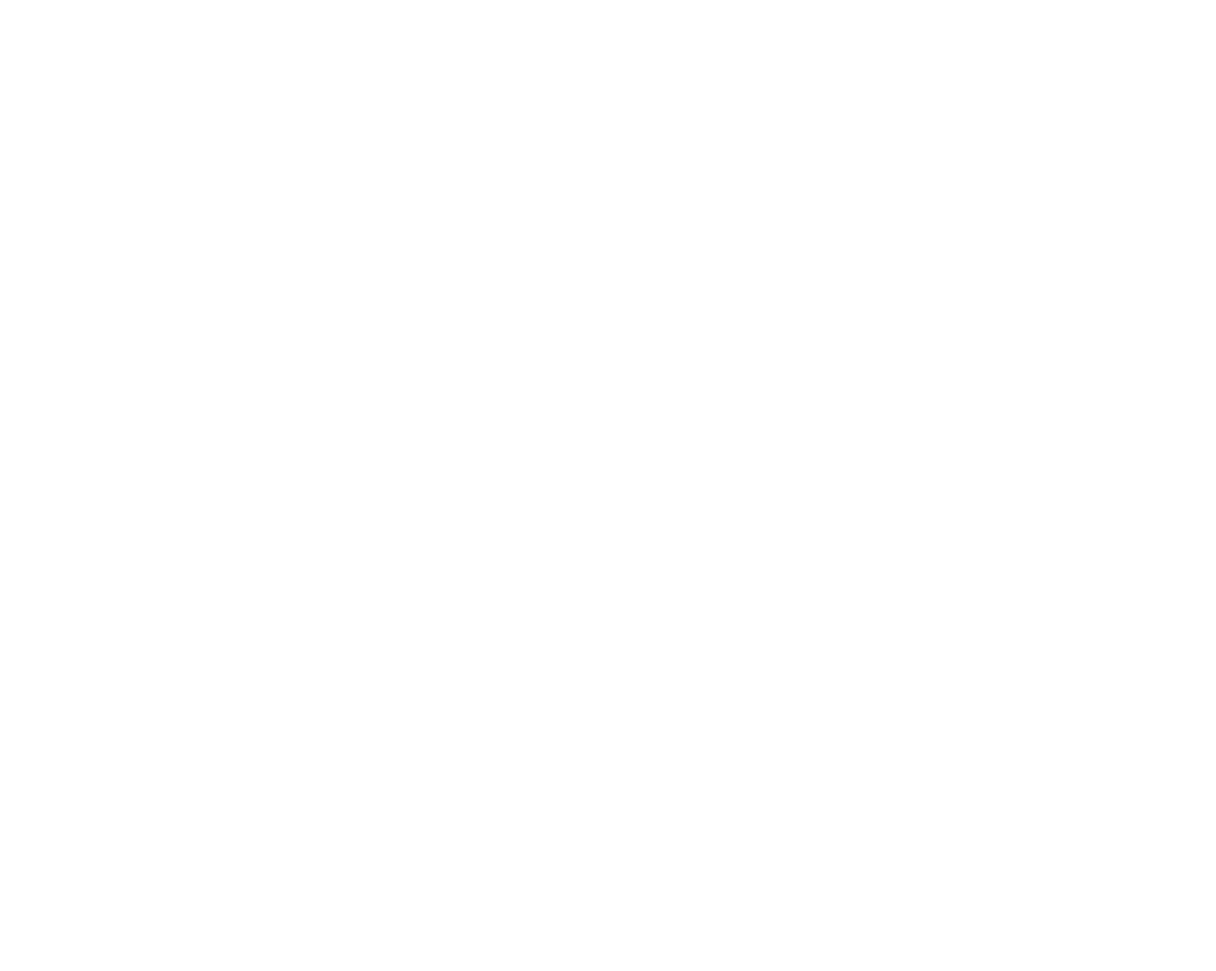
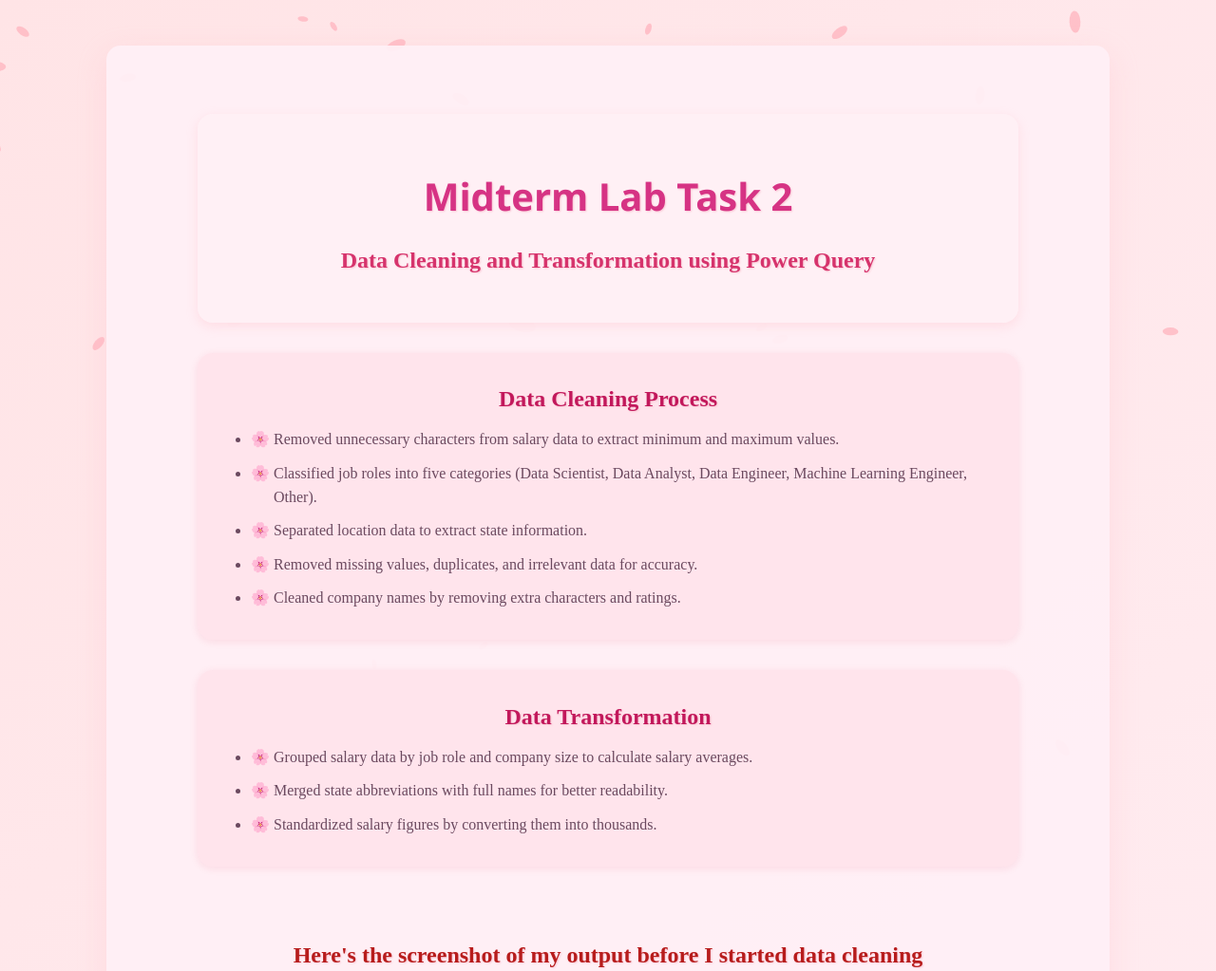
Before and after one commit to AlliannaPatricia/MLT2, a plain HTML site: page index.html in a window 1280 px wide. Shown: the top 1023 px of the page at 95% size. Before the commit the page ends 800 px from the top, so only its background shows below. Drawn offline with Linux system fonts and the light colour scheme; a web font is replaced by a local one.

Commit message:
Update index.html

```diff
--- a/index.html
+++ b/index.html
@@ -3,7 +3,7 @@
 <head>
   <meta charset="UTF-8" />
   <meta name="viewport" content="width=device-width, initial-scale=1.0" />
-  <title>Midterm Lab Task 2 - Power Query Cleaning</title>
+  <title>Midterm Lab Task 2 - Power Query</title>
   <link rel="preconnect" href="https://fonts.googleapis.com">
   <link rel="preconnect" href="https://fonts.gstatic.com" crossorigin>
   <link href="https://fonts.googleapis.com/css2?family=Sawarabi+Mincho&display=swap" rel="stylesheet">
@@ -69,3 +69,123 @@
     }
 
     @keyframes trail-fall {
+      0% {
+        opacity: 1;
+        transform: translateY(0) rotate(0deg);
+      }
+      100% {
+        opacity: 0;
+        transform: translateY(40px) rotate(60deg);
+      }
+    }
+  </style>
+</head>
+<body>
+  <canvas id="falling-petals-canvas"></canvas>
+
+  <div class="container">
+    <header class="task-header">
+      <h1>Midterm Lab Task 2</h1>
+      <h2>Data Cleaning and Transformation using Power Query</h2>
+    </header>
+
+    <section class="task-section">
+      <h2>Data Cleaning Process</h2>
+      <ul class="task-steps">
+        <li>Removed unnecessary characters from salary data to extract minimum and maximum values.</li>
+        <li>Classified job roles into five categories (Data Scientist, Data Analyst, Data Engineer, Machine Learning Engineer, Other).</li>
+        <li>Separated location data to extract state information.</li>
+        <li>Removed missing values, duplicates, and irrelevant data for accuracy.</li>
+        <li>Cleaned company names by removing extra characters and ratings.</li>
+      </ul>
+    </section>
+
+    <section class="task-section">
+      <h2>Data Transformation</h2>
+      <ul class="task-steps">
+        <li>Grouped salary data by job role and company size to calculate salary averages.</li>
+        <li>Merged state abbreviations with full names for better readability.</li>
+        <li>Standardized salary figures by converting them into thousands.</li>
+      </ul>
+    </section>
+
+    <section class="screenshots">
+      <h2>Here's the screenshot of my output before I started data cleaning</h2>
+      <img src="images/lab2before.png" alt="Before Data Cleaning">
+
+      <h2>Here's the screenshot of my output after I started data cleaning</h2>
+      <img src="images/lab2after.png" alt="After Data Cleaning">
+
+      <h2>Here's the screenshot of my Query Dependencies</h2>
+      <img src="images/querydependencies.png" alt="Query Dependencies">
+    </section>
+  </div>
+
+  <script>
+    const canvas = document.getElementById('falling-petals-canvas');
+    const ctx = canvas.getContext('2d');
+    let petals = [];
+    canvas.width = window.innerWidth;
+    canvas.height = window.innerHeight;
+
+    window.addEventListener('resize', () => {
+      canvas.width = window.innerWidth;
+      canvas.height = window.innerHeight;
+    });
+
+    class Petal {
+      constructor() {
+        this.x = Math.random() * canvas.width;
+        this.y = Math.random() * -canvas.height;
+        this.size = Math.random() * 10 + 5;
+        this.speed = Math.random() * 2 + 1;
+        this.angle = Math.random() * 2 * Math.PI;
+      }
+
+      update() {
+        this.y += this.speed;
+        this.x += Math.sin(this.angle);
+        if (this.y > canvas.height) {
+          this.y = 0;
+          this.x = Math.random() * canvas.width;
+        }
+      }
+
+      draw() {
+        ctx.fillStyle = 'rgba(255,182,193,0.8)';
+        ctx.beginPath();
+        ctx.ellipse(this.x, this.y, this.size, this.size / 2, this.angle, 0, Math.PI * 2);
+        ctx.fill();
+      }
+    }
+
+    function initPetals() {
+      petals = [];
+      for (let i = 0; i < 100; i++) {
+        petals.push(new Petal());
+      }
+    }
+
+    function animatePetals() {
+      ctx.clearRect(0, 0, canvas.width, canvas.height);
+      petals.forEach(petal => {
+        petal.update();
+        petal.draw();
+      });
+      requestAnimationFrame(animatePetals);
+    }
+
+    initPetals();
+    animatePetals();
+
+    document.addEventListener('mousemove', function(e) {
+      const trail = document.createElement('div');
+      trail.className = 'petal-trail';
+      trail.style.left = e.pageX + 'px';
+      trail.style.top = e.pageY + 'px';
+      document.body.appendChild(trail);
+      setTimeout(() => trail.remove(), 1500);
+    });
+  </script>
+</body>
+</html>
```
